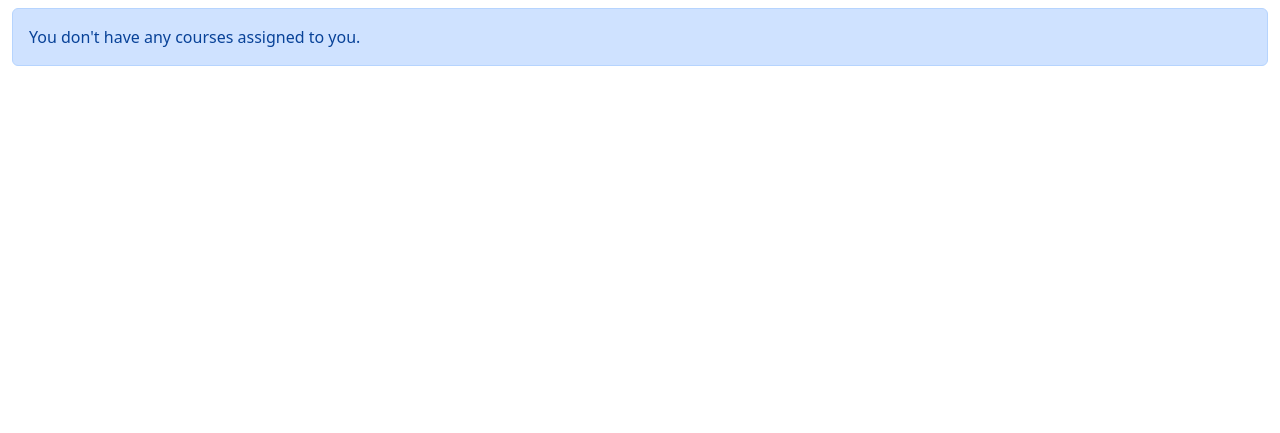
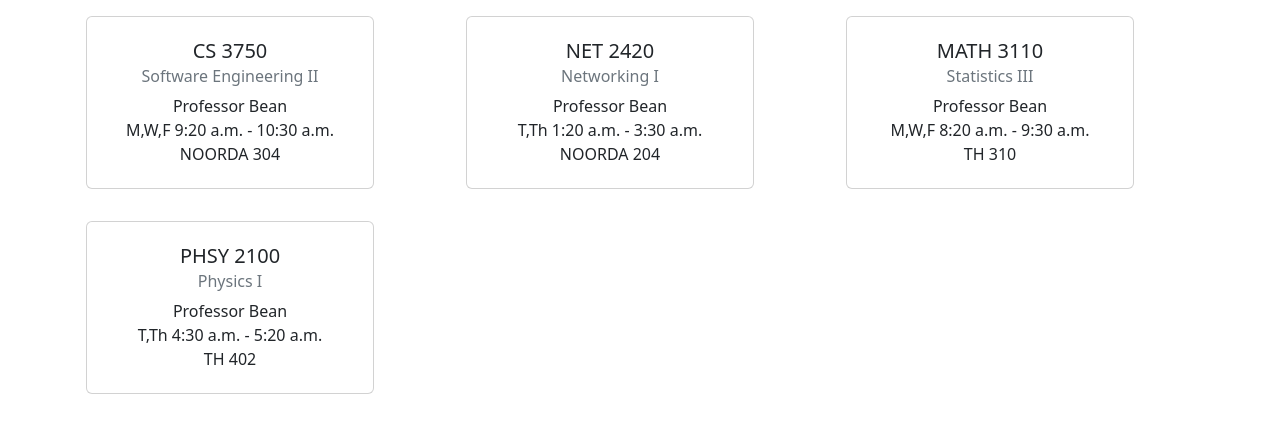
Before and after one commit to enoua5/tarp-lms-clone, a Django app: page /dashboard/ in a window 1280 px wide. Shown: the part 56-489 px from the top of the page. Run offline with Django 3.2, Linux system fonts and the light colour scheme; a user stored in the database is signed in; data comes from the database, SQL or seed files in the repository; data that the repository does not hold is empty.

Commit message:
Done fleshing out dashboard filter!

```diff
--- a/dashboard/templates/dashboard/dashboard.html
+++ b/dashboard/templates/dashboard/dashboard.html
@@ -10,7 +10,9 @@
                     <div class="card-body">
                     <h5 class="card-title">{{ course.department }} {{course.course_num }}</h5>
                     <h6 class="card-subtitle mb-2 text-muted">{{ course.course_name }}</h6>
-                    <p class="card-text">{{ course.instructor.name }}<br>{{ course.meeting_time }}<br>{{ course.meeting_location }}</p>
+                    <p class="card-text">{{ course.instructor.first_name }} {{ course.instructor.last_name }}
+                                     <br>{{ course.meeting_days}} {{ course.meeting_start_time }} - {{ course.meeting_end_time }}
+                                     <br>{{ course.meeting_location }}</p>
                     </div>
                 </div>
             </div>
--- a/dashboard/views.py
+++ b/dashboard/views.py
@@ -17,7 +17,7 @@ def dashboard(request):
     try:
         test_instructor = User.objects.get(username='professor')
     except:
-        test_instructor = User.objects.create(username='professor', password='gifisjiff')
+        test_instructor = User.objects.create(username='professor', first_name="Professor", last_name="Bean")
         instructor_group.user_set.add(test_instructor)
 
     # Step 1.: Create hard-coded courses for testing, REMOVE LATER.
@@ -75,7 +75,7 @@ def dashboard(request):
 
     # Step 2: Get list of courses that are under the currently authenticated instructor
     try:
-        course_list = Course.objects.get(instructor=request.user)
+        course_list = Course.objects.filter(instructor=request.user)
         return render(request, 'dashboard/dashboard.html', {'course_list' : course_list, 'page_title': "Dashboard"})
     except:
         # This will run if the currently logged in user doesn't have any courses, or isn't logged in.
```
